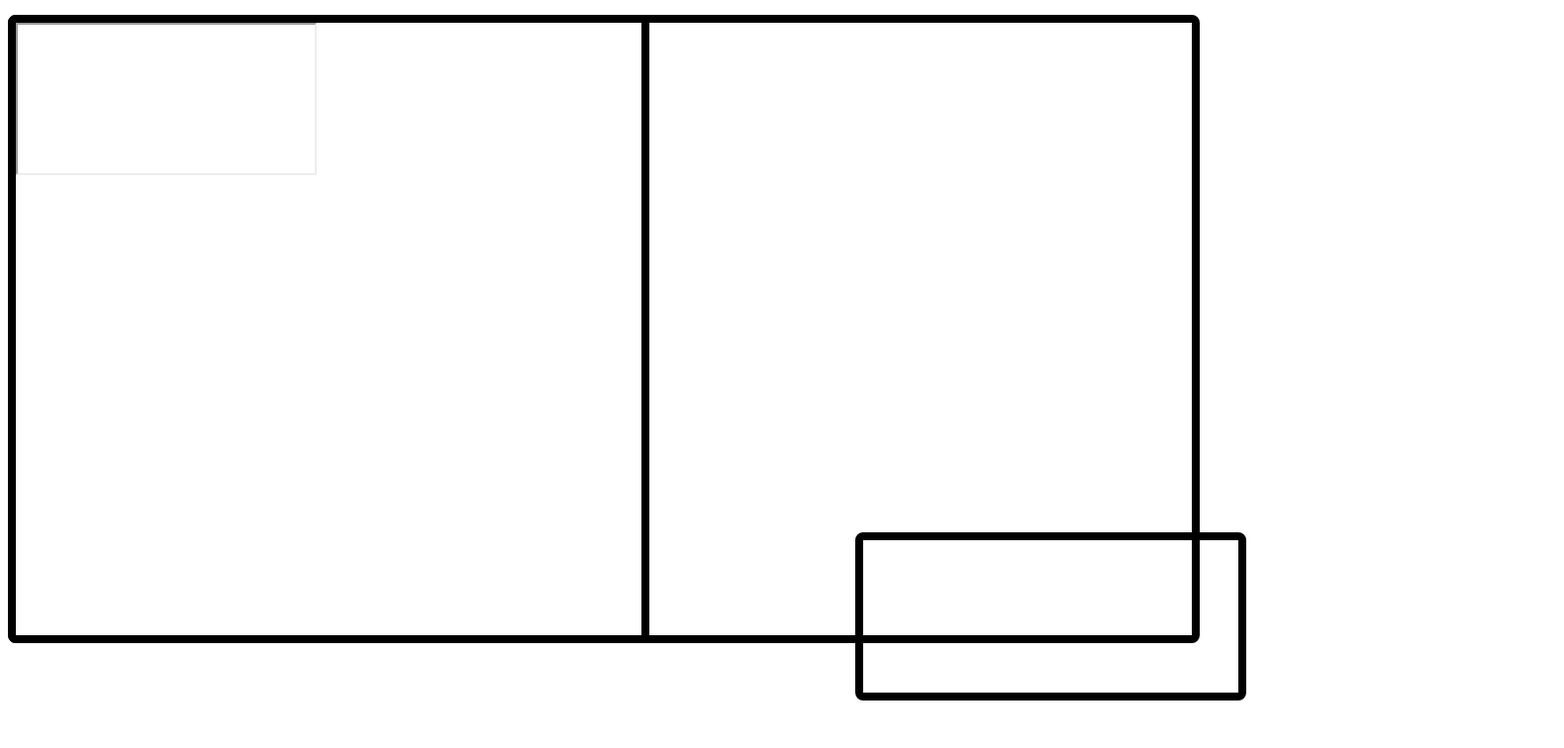
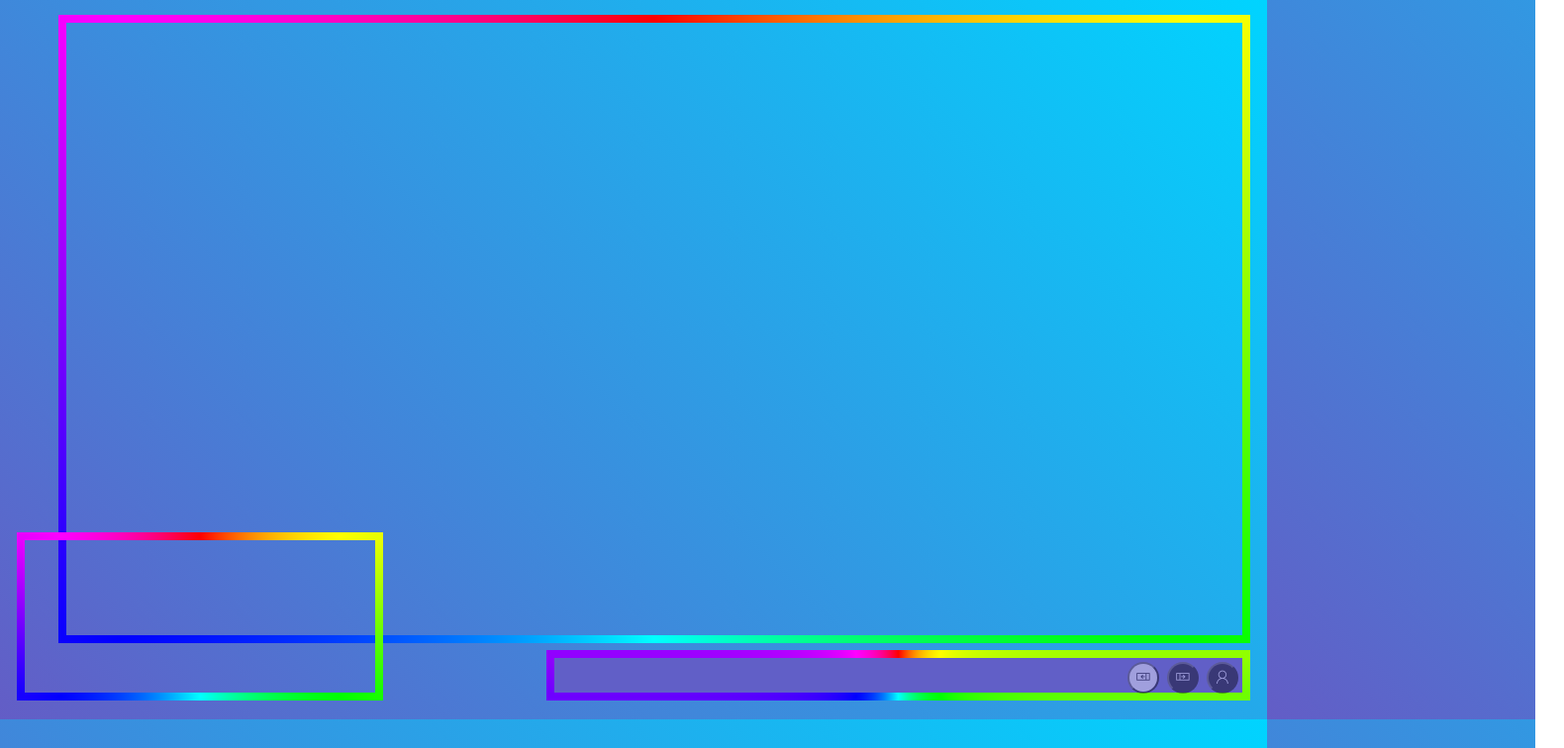
Before and after one commit to pelikhan/streamer, a React (Create React App) app: page / in a window 1280 px wide. Shown: the top 756 px of the page at 99% size, 1580 px wide, since content can reach past the window. Built offline with nearby package versions, Linux system fonts and the light colour scheme.

Commit message:
more wiring

```diff
--- a/src/App.tsx
+++ b/src/App.tsx
@@ -1,37 +1,49 @@
 import React, { useReducer } from 'react';
 import './index.css'
+import './theme.css'
 import Scene from './Scene';
 import BrowserSource from './BrowserSource';
 import VideoInputSource from './VideoInputSource';
+import Source from './Source';
+import Toolbox from './Toolbox';
 
-interface AppState {
+export interface AppState {
   scene: string;
   faceCamId?: string;
   hardwareCamId?: string;
+  multi?: boolean;
+  hardware?: boolean;
 }
 
-enum AppActionType {
+export enum AppActionType {
   "SET_SCENE",
   "SET_FACECAM_ID",
   "SET_HARDWARECAM_ID",
+  "SET_HARDWARECAM",
+  "SET_MULTI"
 }
 
-interface AppAction {
+export interface AppAction {
   type: AppActionType;
 }
 
-interface SetSceneAppAction extends AppAction {
+export interface SetSceneAppAction extends AppAction {
   type: AppActionType.SET_SCENE;
   scene: string;
 }
 
-interface SetCameraDeviceIdAppAction extends AppAction {
+export interface SetCameraDeviceIdAppAction extends AppAction {
   type: AppActionType.SET_FACECAM_ID | AppActionType.SET_HARDWARECAM_ID;
   deviceId: string;
 }
 
+export interface SetFlagAppAction extends AppAction {
+  type: AppActionType.SET_MULTI | AppActionType.SET_HARDWARECAM;
+  on: boolean;
+}
+
 const initialState: AppState = {
-  scene: "leftscene",
+  scene: "left",
 };
 
 /*
@@ -59,18 +71,29 @@ function reducer(state: AppState, action: AppAction) {
     case AppActionType.SET_HARDWARECAM_ID:
       newState.hardwareCamId = (action as SetCameraDeviceIdAppAction).deviceId;
       break;
+    case AppActionType.SET_MULTI:
+      newState.multi = !!(action as SetFlagAppAction).on;
+      break;
+    case AppActionType.SET_HARDWARECAM:
+      newState.hardware = !!(action as SetFlagAppAction).on;
+      break;
   }
   return newState;
 }
 
 export default function App() {
-  const [state] = useReducer(reducer, initialState)
+  const [state, dispatch] = useReducer(reducer, initialState)
+  const editor2Hidden = !state.multi;
 
   return <Scene className={state.scene}>
     <BrowserSource id="editor" />
-    <BrowserSource id="editor2" />
+    <BrowserSource id="editor2" hidden={editor2Hidden} />
     <BrowserSource id="chat" sandbox={true} />
     <VideoInputSource id="facecam" deviceId={state.faceCamId} />
     <VideoInputSource id="hardwarecam" deviceId={state.hardwareCamId} />
+    <Source id="social">
+      <Toolbox state={state} dispatch={dispatch} />
+      <div id="banner"></div>
+    </Source>
   </Scene>
 }
--- a/src/BrowserSource.tsx
+++ b/src/BrowserSource.tsx
@@ -3,19 +3,20 @@ import Source from './Source';
 
 export interface BrowserSourceProps {
     id: string;
+    hidden?: boolean;
     url?: string;
     title?: string;
     sandbox?: boolean;
 }
 
 export default function BrowserSource(props: BrowserSourceProps) {
-    const { id, url, title, sandbox } = props;
+    const { id, url, title, sandbox, hidden } = props;
     let frame: JSX.Element;
     if (sandbox)
         frame = <iframe title={title} src={url} sandbox={"allow-scripts allow-same-origin"} />;
     else
         frame = <iframe title={title} src={url} allow={"usb;camera"} />
-    return <Source id={id}>
+    return <Source id={id} hidden={hidden}>
         {frame}
     </Source>
 }
--- a/src/Scene.tsx
+++ b/src/Scene.tsx
@@ -7,7 +7,7 @@ export interface SceneProps {
 
 export default function Scene(props: SceneProps) {
     const { className, children } = props;
-    return <div className={`scene ${className}`}>
+    return <div className={`${className}scene`}>
         { children }
     </div>
 }
--- a/src/Source.tsx
+++ b/src/Source.tsx
@@ -3,12 +3,13 @@ import React from 'react'
 
 export interface SourceProps {
     id: string;
+    hidden?: boolean;
     children?: JSX.Element | JSX.Element[];
 }
 
 export default function Source(props: SourceProps) {
-    const { children, id } = props;
-    return <div id={id} className={"source"}>
+    const { children, id, hidden } = props;
+    return <div id={id} className={`source ${hidden ? "hidden" : ""}`}>
         {children}
     </div>
 }
--- /dev/null
+++ b/src/Toolbox.tsx
@@ -0,0 +1,91 @@
+import React, { Dispatch } from "react"
+import { AppAction, AppActionType, SetSceneAppAction, AppState, SetFlagAppAction } from "./App"
+
+export default function Toolbox(props: { state: AppState, dispatch: Dispatch<AppAction> }) {
+    const { state, dispatch } = props;
+
+    function IconButton(props: { icon: string; title: string; active?: boolean; handler: () => void }) {
+        const { icon, title, active, handler } = props;
+        return <button className={`ms-Icon ms-Icon--${icon} ${active ? "active" : ""}`} title={title} onClick={handler} />
+    }
+
+    function SceneButton(props: { icon: string; title: string; scene: string }) {
+        const { icon, title, scene } = props;
+        return <IconButton
+            icon={icon}
+            title={title}
+            active={state.scene === scene}
+            handler={() => dispatch({ type: AppActionType.SET_SCENE, scene } as SetSceneAppAction)}
+        />
+    }
+
+    return <div id="toolbox">
+        <SceneButton icon="OpenPane" title="move webcam left" scene={"left"} />
+        <SceneButton icon="OpenPaneMirrored" title="move webcam right" scene={"right"} />
+        <SceneButton icon="Contact" title="webcam large" scene={"chat"} />
+        {state.hardware && <IconButton icon="Robot" title="hardware webcam" handler={() => dispatch({ type: AppActionType.SET_HARDWARECAM, on: !state.hardware } as SetFlagAppAction)} />}
+    </div>;
+}
+
+/*
+        const emojis = [];
+        if (config.emojis)
+            for(let i =0; i < config.emojis.length;i += 2)
+                emojis[i >> 1] = config.emojis.substr(i, 2);
+        if (state.paint) {
+            addPaintButton("ArrowTallUpLeft", "Draw arrow", "arrow")
+            addPaintButton("RectangleShape", "Draw rectangle", "rect")
+            addPaintButton("PenWorkspace", "Draw freeform", "pen")
+            addButton("WhiteBoardApp16", "Paint screen in white", whiteboard)
+            emojis.forEach(emoji => {
+                const btn = document.createElement("button")
+                btn.innerText = emoji;
+                btn.addEventListener("pointerdown", function(e) {
+                    tickEvent("streamer.emoji", { emoji }, { interactiveConsent: true })
+                    state.emoji = emoji;
+                    setPaintTool("emoji")
+                }, false)
+                toolbox.append(btn)
+            })
+            addButton("EraseTool", "Clear all drawings", clearPaint)
+            addButton("ChromeClose", "Exit paint mode", togglePaint)
+        } else {
+            addButton("OpenPane", "move webcam left", () => setScene("left"))
+            addButton("OpenPaneMirrored", "move webcam right", () => setScene("right"))
+            addButton("Contact", "webcam large", () => setScene("chat"))
+            if (config.hardwareCamId)
+            addButton("Robot", "hardware webcam", toggleHardware)
+            if (config.mixer || config.twitch)
+                addButton("OfficeChat", "show/hide chat", toggleChat)
+            addButton("PenWorkspace", "Paint mode", togglePaint)
+            addButton("Settings", "Show settings", showSettings);
+        }
+
+        function addButton(icon, title, handler) {
+            const btn = document.createElement("button")
+            btn.title = title
+            btn.addEventListener("pointerdown", function(e) {
+                tickEvent("streamer.button", { button: icon }, { interactiveConsent: true })
+                handler(e)
+            }, false)
+            const i = document.createElement("i")
+            btn.append(i)
+            i.className = `ms-Icon ms-Icon--${icon}`
+            toolbox.append(btn)
+            return btn;
+        }
+
+        function addPaintButton(icon, title, tool) {
+            const btn = addButton(icon, title, () => setPaintTool(tool));
+            if (state.painttool == tool)
+                btn.classList.add("active")
+        }
+
+        function setScene(scene) {
+            tickEvent("streamer.scene", { scene: scene }, { interactiveConsent: true });
+            state.sceneIndex = scenes.indexOf(`${scene}scene`);
+            render();
+        }
+    }
+}
+*/
--- a/src/index.css
+++ b/src/index.css
@@ -60,6 +60,13 @@ Your use of the content in the files referenced here is subject to the terms of
   footer>a {
       color: white;
       text-decoration: none;
+  }
+  iframe {
+    position: relative;
+    width: 100%;
+    height: 100%;
+    border: 0;
+    left: 0; top: 0;
   }
 
   /*
@@ -186,6 +193,14 @@ Your use of the content in the files referenced here is subject to the terms of
       transition-delay: 0.2s;
   }
 
+  iframe {
+    position: relative;
+    width: 100%;
+    height: 100%;
+    border: 0;
+    left: 0; top: 0;
+  }
+
   .multi #editor {
       width: 50%;
   }
@@ -262,128 +277,128 @@ Your use of the content in the files referenced here is subject to the terms of
   }
 
   /* rightscene: browser with facecam on right */
-  body.rightscene #editor {
+  .rightscene #editor {
       left: 1%;
   }
 
-  body.rightscene #facecam {
+  .rightscene #facecam {
       right: 1%;
       width: 28%;
   }
 
-  body.rightscene #chat {
+  .rightscene #chat {
       right: 1%;
       width: 28%;
       height: 54%;
   }
 
-  body.rightscene.chat #editor {
+  .rightscene.chat #editor {
       width: 67%;
       top: 1%;
       height: 87%;
   }
 
-  body.rightscene.hardware #hardwarecam {
+  .rightscene.hardware #hardwarecam {
       right: 1%;
       width: 22%;
       bottom: 42%;
   }
 
-  body.rightscene.multi #editor {
+  .rightscene.multi #editor {
       width: 67%;
   }
 
-  body.rightscene.multi #editor2 {
+  .rightscene.multi #editor2 {
       width: 28%;
       left: 70%;
       height: 54%;
   }
-  body.rightscene.multi.hardware #hardwarecam {
+  .rightscene.multi.hardware #hardwarecam {
       right: 1%;
       width: 22%;
       bottom: 24%;
   }
 
   /* leftscene: browser with facecam on left left */
-  body.leftscene #editor {
+  .leftscene #editor {
       left: 4%;
       height: 87%;
   }
 
-  body.leftscene #facecam {
+  .leftscene #facecam {
       right: 70%;
       width: 28%;
   }
 
-  body.leftscene #hardwarecam {
+  .leftscene #hardwarecam {
       bottom: 9%;
       right: 1%;
   }
 
-  body.leftscene #social {
+  .leftscene #social {
       width: 55%;
       height: 5%;
       left: 43%;
       bottom: 1.5%;
   }
-  body.leftscene.hardware #hardwarecam {
+  .leftscene.hardware #hardwarecam {
       width: 22%;
   }
 
   /* left+multi*/
-  body.leftscene.multi #editor {
+  .leftscene.multi #editor {
       left: 1%;
       width: 28%;
       height: 54%;
   }
 
-  body.leftscene.multi #editor2 {
+  .leftscene.multi #editor2 {
       width: 67%;
       left: 31%;
   }
 
-  body.leftscene.multi #facecam {
+  .leftscene.multi #facecam {
       right: 70%;
       width: 28%;
   }
-  body.leftscene.multi.hardware #hardwarecam {
+  .leftscene.multi.hardware #hardwarecam {
       right: 76%;
       width: 22%;
       bottom: 24%;
   }
 
   /** leftscene + chat **/
-  body.leftscene.chat #editor {
+  .leftscene.chat #editor {
       left: 31%;
       width: 67%;
   }
 
-  body.leftscene.chat #facecam {
+  .leftscene.chat #facecam {
       right: 70%;
       width: 28%;
   }
 
-  body.leftscene.chat #chat {
+  .leftscene.chat #chat {
       right: 70%;
       height: 54%;
       width: 28%;
   }
 
   /* chatscene: facecam and stream chat */
-  body.chatscene #facecam {
+  .chatscene #facecam {
       bottom: 19%;
       right: 38%;
       width: 52%;
   }
 
-  body.chatscene #editor {
+  .chatscene #editor {
       left: -150rem;
   }
-  body.chatscene #editor2 {
+  .chatscene #editor2 {
       right: -150rem;
   }
 
-  body.chatscene #chat {
+  .chatscene #chat {
       top: 9%;
       right: 4%;
       width: 24%;
@@ -391,17 +406,17 @@ Your use of the content in the files referenced here is subject to the terms of
       opacity: 100%;
   }
 
-  body.chatscene #social {
+  .chatscene #social {
       left: 4%;
       bottom: 9%;
   }
 
-  body.chatscene.hardware #facecam {
+  .chatscene.hardware #facecam {
       bottom: 19%;
       right: 49%;
       width: 46%;
   }
-  body.chatscene.hardware #hardwarecam {
+  .chatscene.hardware #hardwarecam {
       width: 46%;
       bottom: 19%;
       right: 1%;
--- /dev/null
+++ b/src/theme.css
@@ -0,0 +1,10 @@
+body {
+    background: rgb(99, 93, 198);
+    background: linear-gradient(45deg, rgba(99, 93, 198, 1) 0%, rgba(0, 212, 255, 1) 100%);
+}
+.source {
+    border-image: conic-gradient(red, yellow, lime, aqua, blue, magenta, red) 1;
+}
+#social {
+    background: #615fc7;
+}
--- a/tsconfig.json
+++ b/tsconfig.json
@@ -1,6 +1,6 @@
 {
   "compilerOptions": {
-    "target": "es5",
+    "target": "es2017",
     "lib": [
       "dom",
       "dom.iterable",
```
